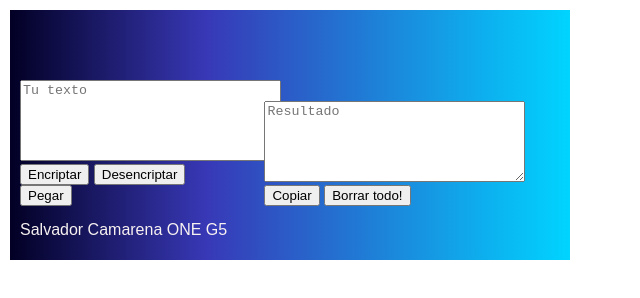
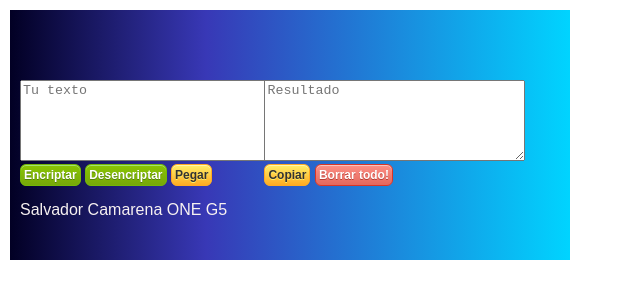
Before and after one commit to CHRam11/ONE-G5-Project-1, a plain HTML site: page encripter.html in a window 1280 px wide. Shown: the whole page, without its empty margins (0-640 px from the left). Drawn offline with Linux system fonts and the light colour scheme.

Commit message:
Ajuste de botones
Se da formato a botones y se concluye el proyecto.

```diff
--- a/encripter.html
+++ b/encripter.html
@@ -17,9 +17,9 @@
         <div class="input-text">
             <textarea type="text-area" id="texto" class="contenedor" placeholder="Tu texto" rows="5" cols="30"></textarea>
             <br>
-            <input type="button" id="button4"  value="Encriptar">
-            <input type="button" id="button5"  value="Desencriptar">
-            <input id="button2" type="button" value="Pegar">
+            <input type="button" id="button4" class="btn-action" value="Encriptar">
+            <input type="button" id="button5" class="btn-action"  value="Desencriptar">
+            <input id="button2" class="btn-secondary" type="button" value="Pegar">
         </div>
 
 
@@ -27,8 +27,8 @@
         <div class="input-text">
             <textarea type="text" id="bin" class="contenedor" placeholder="Resultado" rows="5" cols="30"></textarea>
             <br>
-            <input id="button" type="button" value="Copiar">
-            <input type="button" id="button3"  value="Borrar todo!">
+            <input id="button" class="btn-secondary" type="button" value="Copiar">
+            <input type="button" id="button3" class="btn-erase" value="Borrar todo!">
         </div>
 
         <br><br>
--- a/estilo.css
+++ b/estilo.css
@@ -31,9 +31,88 @@ body{
     margin-right:20px;
 }
 
-.button{
+.btn-action{
+box-shadow:inset 0px 1px 0px 0px #a4e271;
+	background:linear-gradient(to bottom, #89c403 5%, #77a809 100%);
+	background-color:#89c403;
+	border-radius:6px;
+	border:1px solid #74b807;
+	display:inline-block;
+	cursor:pointer;
+	color:#ffffff;
+	font-family:Arial;
+	font-size:12px;
+	font-weight:bold;
+	padding:3px 3px;
+	text-decoration:none;
+	text-shadow:0px 1px 0px #528009;
+}
+
+.btn-action:hover{
+	background:linear-gradient(to bottom, #77a809 5%, #89c403 100%);
+	background-color:#77a809;
+}
+.btn-action:active{
+	position:relative;
+	top:1px;
+}
+
+.btn-secondary{
+    box-shadow:inset 0px 1px 0px 0px #fff6af;
+	background:linear-gradient(to bottom, #ffec64 5%, #ffab23 100%);
+	background-color:#ffec64;
+	border-radius:6px;
+	border:1px solid #ffaa22;
+	display:inline-block;
+	cursor:pointer;
+	color:#333333;
+	font-family:Arial;
+	font-size:12px;
+	font-weight:bold;
+	padding:3px 3px;
+	text-decoration:none;
+	text-shadow:0px 1px 0px #ffee66;
 
 }
+
+.btn-secondary:hover{
+    background:linear-gradient(to bottom, #ffab23 5%, #ffec64 100%);
+	background-color:#ffab23;
+}
+
+.btn-secondary:active{
+    position:relative;
+	top:1px;
+}
+
+.btn-erase{
+    box-shadow:inset 0px 1px 0px 0px #f7c5c0;
+	background:linear-gradient(to bottom, #fc8d83 5%, #e4685d 100%);
+	background-color:#fc8d83;
+	border-radius:6px;
+	border:1px solid #d83526;
+	display:inline-block;
+	cursor:pointer;
+	color:#ffffff;
+	font-family:Arial;
+	font-size:12px;
+	font-weight:bold;
+	padding:3px 3px;
+	text-decoration:none;
+	text-shadow:0px 1px 0px #b23e35;
+}
+
+.btn-erase:hover{
+    background:linear-gradient(to bottom, #e4685d 5%, #fc8d83 100%);
+	background-color:#e4685d;
+}
+
+.btn-erase:active{
+    position:relative;
+	top:1px;
+}
+
+
 
 input.clipboard{
     width: 180px;
```
